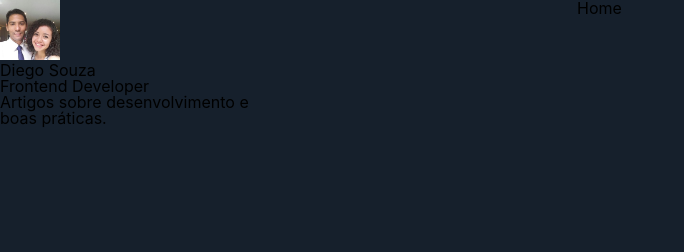
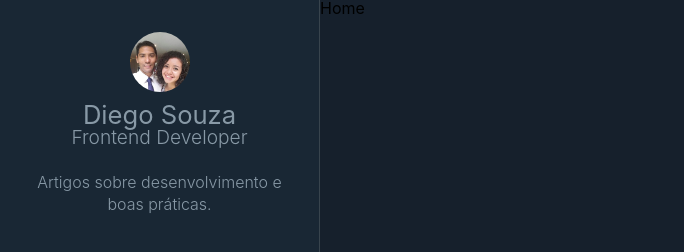
Before and after one commit to DeeSouza/My-Blog-Gatsby, a Gatsby site: page / in a window 1280 px wide. Shown: the top 252 px of the page, without its empty margins (0-684 px from the left). Built offline with nearby package versions, Linux system fonts and the light colour scheme; Gatsby itself is replaced by a stand-in of ours.

Commit message:
:art: Create a sidebar component and styled profile and avatar

```diff
--- a/src/components/Avatar/index.js
+++ b/src/components/Avatar/index.js
@@ -1,6 +1,7 @@
 import React from 'react';
 import { useStaticQuery, graphql } from "gatsby";
-import Image from "gatsby-image";
+
+import * as S from './styled';
 
 const Avatar = () => {
     const { avatarImage } = useStaticQuery(
@@ -17,7 +18,7 @@
         `
     )
 
-    return <Image fixed={avatarImage.childImageSharp.fixed} />
+    return <S.AvatarWrapper fixed={avatarImage.childImageSharp.fixed} />
 };
 
 export default Avatar;
--- /dev/null
+++ b/src/components/Avatar/styled.js
@@ -0,0 +1,9 @@
+import styled from 'styled-components';
+import Image from 'gatsby-image';
+
+export const AvatarWrapper = styled(Image)`
+    border-radius: 50%;
+    margin: auto;
+    height: 3.75rem;
+    width: 3.75rem;
+`;
--- a/src/components/Layout/index.js
+++ b/src/components/Layout/index.js
@@ -1,7 +1,7 @@
 import React from "react"
 import PropTypes from "prop-types"
 
-import Profile from "../Profile";
+import Sidebar from "../Sidebar";
 
 import * as S from "./styled";
 import GlobalStyles from '../../styles/global';
@@ -10,9 +10,7 @@
   return (
     <S.LayoutWrapper>
       <GlobalStyles />
-      <aside>
-        <Profile />
-      </aside>
+      <Sidebar />
 
       <S.LayoutMain>{children}</S.LayoutMain>
     </S.LayoutWrapper>
--- a/src/components/Profile/index.js
+++ b/src/components/Profile/index.js
@@ -2,6 +2,8 @@
 import { useStaticQuery, graphql } from 'gatsby';
 
 import Avatar from '../Avatar';
+
+import * as S from './styled';
 
 const Profile = () => {
     const {
@@ -21,12 +23,16 @@
     );
 
     return (
-        <div className="Profile-wrapper">
-            <Avatar />
-            <h1>{title}</h1>
-            <h2>{position}</h2>
-            <p>{description}</p>
-        </div>
+        <S.ProfileWrapper>
+            <S.ProfileLink>
+                <Avatar />
+                <S.ProfileAuthor>
+                    {title}
+                    <S.ProfilePosition>{position}</S.ProfilePosition>
+                </S.ProfileAuthor>
+                <S.ProfileDescription>{description}</S.ProfileDescription>
+            </S.ProfileLink>
+        </S.ProfileWrapper>
     )
 
 }
--- /dev/null
+++ b/src/components/Profile/styled.js
@@ -0,0 +1,35 @@
+import styled from 'styled-components';
+import { Link } from 'gatsby'
+
+export const ProfileWrapper = styled.section`
+  color: #8899a6;
+  display: flex;
+  flex-direction: column;
+`;
+
+export const ProfileLink = styled(Link)`
+    color: #8899a6;
+    text-decoration: none;
+    transition: color 0.5s;
+
+    &:hover {
+        color: #1fa1f2;
+    }
+`;
+
+export const ProfileAuthor = styled.h1`
+    font-size: 1.6rem;
+    margin: 0.5rem auto 1.5rem;
+`;
+
+export const ProfilePosition = styled.small`
+    font-size: 1.2rem;
+    display: block;
+    font-weight: 300;
+`;
+
+export const ProfileDescription = styled.p`
+    font-size: 1rem;
+    font-weight: 300;
+    line-height: 1.4;
+`;
--- /dev/null
+++ b/src/components/Sidebar/index.js
@@ -0,0 +1,12 @@
+import React from 'react';
+import Profile from '../Profile';
+
+import * as S from "./styled";
+
+const Sidebar = () => (
+    <S.SidebarWrapper>
+        <Profile />
+    </S.SidebarWrapper>
+)
+
+export default Sidebar;
--- /dev/null
+++ b/src/components/Sidebar/styled.js
@@ -0,0 +1,14 @@
+import styled from 'styled-components';
+
+export const SidebarWrapper = styled.aside`
+  align-items: center;
+  border-right: 1px solid #38444d;
+  background: #192734;
+  display: flex;
+  flex-direction: column;
+  height: 100vh;
+  position: fixed;
+  padding: 2rem;
+  text-align: center;
+  width: 20rem;
+`;
```
